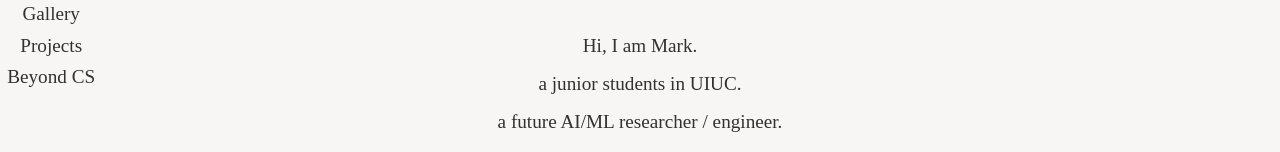
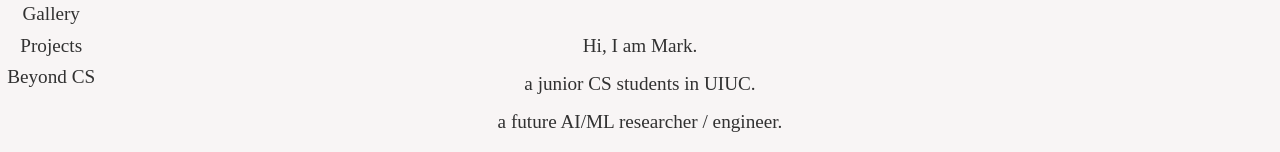
Before and after one commit to Makr-Xie/Makr-Xie.github.io, a React (Vite) app: page / in a window 1280 px wide. Shown: the part 448-600 px from the top of the page. Built offline with nearby package versions, Linux system fonts and the light colour scheme.

Commit message:
modify profile section

```diff
--- a/src/components/Profile/Profile.jsx
+++ b/src/components/Profile/Profile.jsx
@@ -9,7 +9,7 @@ const Profile = () => {
       <p className='profile-text'>Mark Xie</p>
       <div className='paragraph'>
         <p>Hi, I am Mark.</p>
-        <p>a junior students in UIUC.</p>
+        <p>a junior CS students in UIUC.</p>
         <p>a future AI/ML researcher / engineer.</p>
         <p>an amateur photographer.</p>
         <p>a mid-laner with a peak at Master tier.</p>
```
